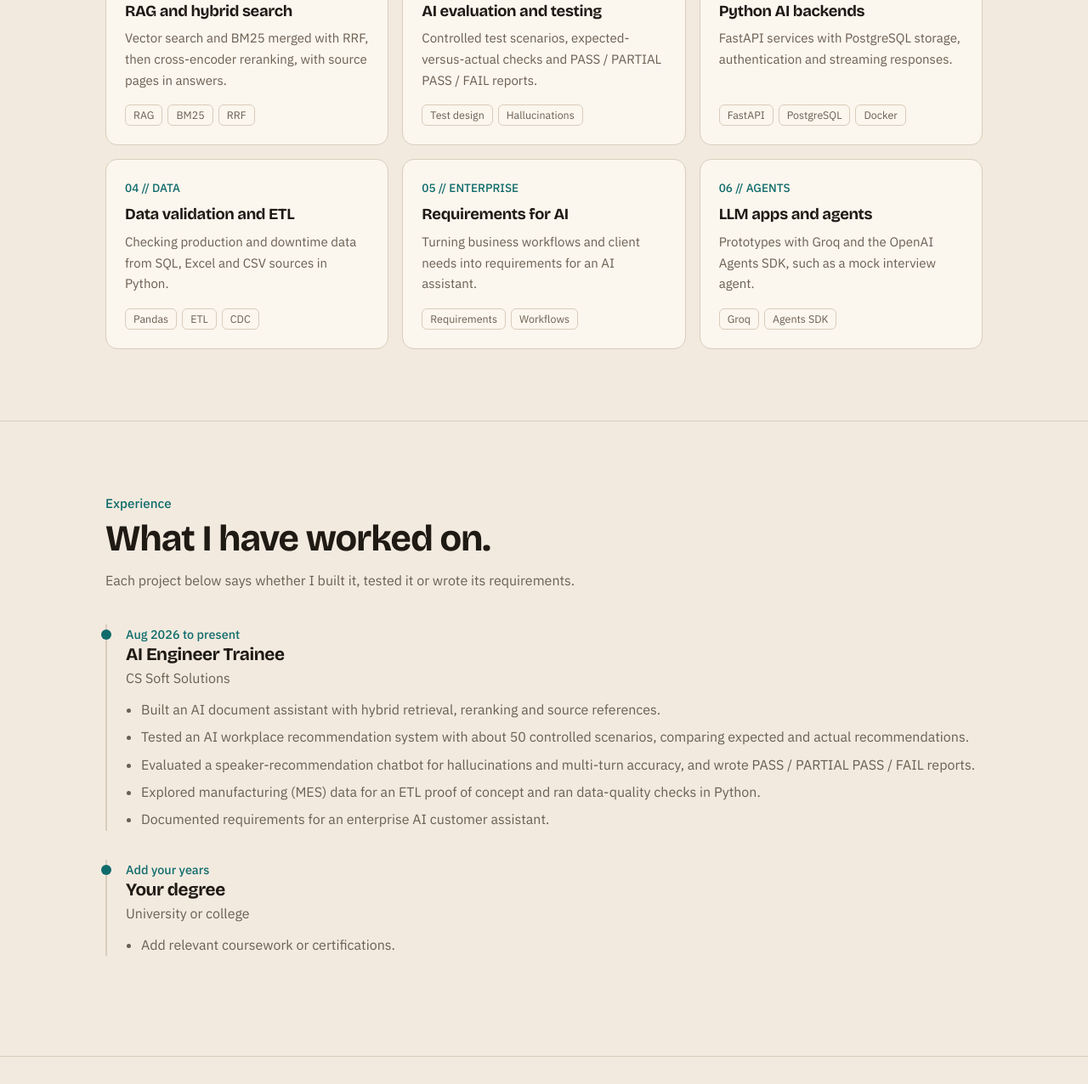
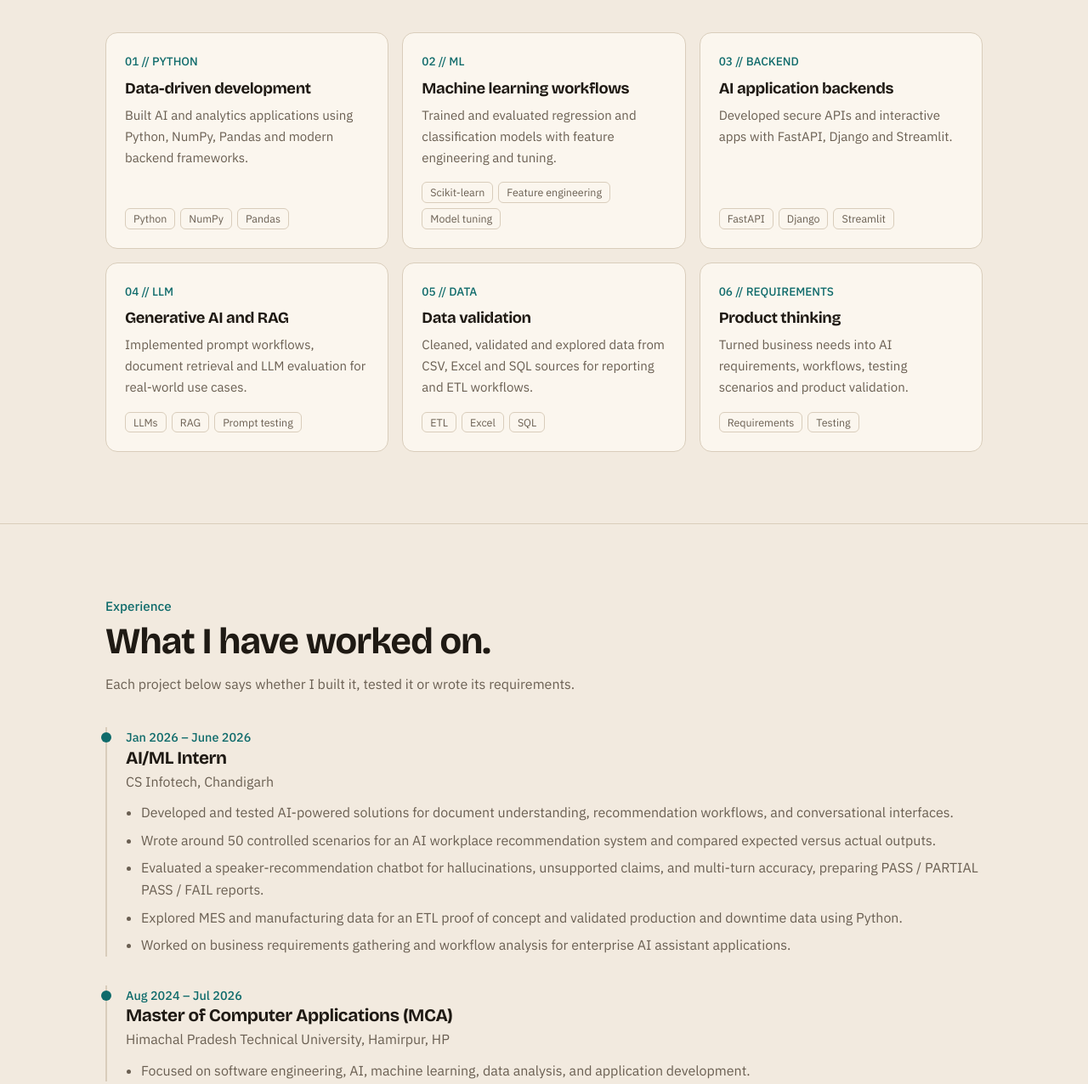
Before and after one commit to raman204704-ux/Portfolio, a plain HTML site: page index.html in a window 1280 px wide. Shown: the part 1132-2408 px from the top of the page at 85% size. Drawn offline with nearby package versions, Linux system fonts and the light colour scheme.

Commit message:
Update portfolio with resume details
Co-authored-by: Copilot <223556219+Copilot@users.noreply.github.com>

```diff
--- a/index.html
+++ b/index.html
@@ -9,7 +9,7 @@
 <meta property="og:title" content="Jatin Minhas – AI Engineer">
 <meta property="og:description" content="RAG, LLM evaluation and backend AI systems. Projects, experience and contact.">
 <meta property="og:type" content="website">
-<script type="application/ld+json">{"@context":"https://schema.org","@type":"Person","name":"Jatin Minhas","jobTitle":"AI Engineer","worksFor":{"@type":"Organization","name":"CS Soft Solutions"},"sameAs":["https://www.linkedin.com/in/jatin-minhas-0293711ab"]}</script>
+<script type="application/ld+json">{"@context":"https://schema.org","@type":"Person","name":"Jatin Minhas","jobTitle":"AI Engineer","worksFor":{"@type":"Organization","name":"CS Infotech"},"sameAs":["https://www.linkedin.com/in/jatin-minhas-0293711ab"]}</script>
 <link rel="preconnect" href="https://fonts.googleapis.com">
 <link rel="preconnect" href="https://fonts.gstatic.com" crossorigin>
 <link href="https://fonts.googleapis.com/css2?family=Bricolage+Grotesque:wght@500;700;800&family=IBM+Plex+Sans:wght@400;500&display=swap" rel="stylesheet">
@@ -28,7 +28,7 @@
 <p class="hi">👋 Hi, I am Jatin, welcome to my portfolio.</p>
 <h1>Jatin Minhas</h1>
 <p class="sub">AI Engineer | Generative AI | RAG | Agentic AI</p>
-<p class="d">I build and test LLM applications: retrieval pipelines, AI agents and the Python backends behind them. I also evaluate AI systems for accuracy and hallucinations.</p>
+<p class="d">MCA student with hands-on experience in Python, Machine Learning, FastAPI, Django, and Generative AI. Skilled in building AI-powered applications, data analysis solutions, and scalable software systems using Python, Scikit-learn, Pandas, and NumPy.</p>
 <div class="btns"><a class="btn primary" href="#projects">View projects</a><a class="btn" href="assets/resume.pdf" download>Download resume</a><a class="btn" href="https://www.linkedin.com/in/jatin-minhas-0293711ab">LinkedIn</a></div>
 </div>
 <div class="pipe" aria-label="Example RAG pipeline"><p class="t">How my document assistant answers a question</p>
@@ -39,7 +39,7 @@
 </div>
 <ul class="chips band" id="hero-chips"></ul>
 <div class="stats">
-<div class="stat"><b>Aug 2026</b><span>Started at CS Soft Solutions</span></div>
+<div class="stat"><b>Jan 2026</b><span>Started AI/ML internship at CS Infotech</span></div>
 <div class="stat"><b>5</b><span>Work projects so far</span></div>
 <div class="stat"><b>~50</b><span>Test scenarios I wrote for one system</span></div>
 <div class="stat"><b>4</b><span>Personal AI and ML projects</span></div>
@@ -48,8 +48,8 @@
 <section id="about"><div class="wrap">
 <p class="kick">About Jatin</p><h2>Real work, not just tutorials.</h2>
 <div class="two">
-<p>I am an AI Engineer Trainee with hands-on experience in Python, machine learning, generative AI and backend development. I enjoy building AI applications with LLMs, retrieval, agents and modern backends, and checking that they give correct answers.</p>
-<ul class="facts"><li><b>Focus:</b> RAG, LLM evaluation, agentic workflows</li><li><b>Stack:</b> Python, FastAPI, LangChain, PostgreSQL, Docker</li><li><b>Currently:</b> AI Engineer Trainee at CS Soft Solutions</li></ul>
+<p>I am an AI Engineer and MCA graduate with hands-on experience in Python, machine learning, generative AI, and backend development. I enjoy building AI-powered applications, data analysis solutions, and scalable software systems, while testing them for accuracy, reliability, and business fit.</p>
+<ul class="facts"><li><b>Focus:</b> RAG, LLM evaluation, prompt testing, and AI product workflows</li><li><b>Stack:</b> Python, FastAPI, Django, LangChain, PostgreSQL, Scikit-learn, Pandas</li><li><b>Currently:</b> AI/ML Intern at CS Infotech, Chandigarh</li></ul>
 </div>
 <div class="cards" id="focus"></div>
 </div></section>
@@ -57,21 +57,22 @@
 <section id="experience"><div class="wrap">
 <p class="kick">Experience</p><h2>What I have worked on.</h2>
 <p class="lead">Each project below says whether I built it, tested it or wrote its requirements.</p>
-<div class="job"><p class="when">Aug 2026 to present</p><h3>AI Engineer Trainee</h3><p class="co">CS Soft Solutions</p>
+<div class="job"><p class="when">Jan 2026 – June 2026</p><h3>AI/ML Intern</h3><p class="co">CS Infotech, Chandigarh</p>
 <ul>
-<li>Built an AI document assistant with hybrid retrieval, reranking and source references.</li>
-<li>Tested an AI workplace recommendation system with about 50 controlled scenarios, comparing expected and actual recommendations.</li>
-<li>Evaluated a speaker-recommendation chatbot for hallucinations and multi-turn accuracy, and wrote PASS / PARTIAL PASS / FAIL reports.</li>
-<li>Explored manufacturing (MES) data for an ETL proof of concept and ran data-quality checks in Python.</li>
-<li>Documented requirements for an enterprise AI customer assistant.</li>
+<li>Developed and tested AI-powered solutions for document understanding, recommendation workflows, and conversational interfaces.</li>
+<li>Wrote around 50 controlled scenarios for an AI workplace recommendation system and compared expected versus actual outputs.</li>
+<li>Evaluated a speaker-recommendation chatbot for hallucinations, unsupported claims, and multi-turn accuracy, preparing PASS / PARTIAL PASS / FAIL reports.</li>
+<li>Explored MES and manufacturing data for an ETL proof of concept and validated production and downtime data using Python.</li>
+<li>Worked on business requirements gathering and workflow analysis for enterprise AI assistant applications.</li>
 </ul></div>
-<div class="job"><p class="when">Add your years</p><h3>Your degree</h3><p class="co">University or college</p><ul><li>Add relevant coursework or certifications.</li></ul></div>
+<div class="job"><p class="when">Aug 2024 – Jul 2026</p><h3>Master of Computer Applications (MCA)</h3><p class="co">Himachal Pradesh Technical University, Hamirpur, HP</p><ul><li>Focused on software engineering, AI, machine learning, data analysis, and application development.</li></ul></div>
+<div class="job"><p class="when">Aug 2020 – Jul 2023</p><h3>Bachelor of Computer Science (BSc CS)</h3><p class="co">DAV College, Jalandhar, Punjab</p><ul><li>Built a foundation in programming, databases, data structures, and system design.</li></ul></div>
 </div></section>
 
 <section id="projects"><div class="wrap">
 <p class="kick">Projects</p><h2>Selected work.</h2>
 <p class="lead">Each project shows the problem, what I did and the tools I used.</p>
-<h3 class="grp">At CS Soft Solutions</h3><div class="cards" id="p-work"></div>
+<h3 class="grp">At CS Infotech</h3><div class="cards" id="p-work"></div>
 <h3 class="grp s">Personal projects</h3><div class="cards" id="p-personal"></div>
 </div></section>
 
@@ -84,7 +85,7 @@
 <section id="contact" class="cta"><div class="wrap">
 <p class="kick">Open to opportunities</p><h2>Let's build AI that works.</h2>
 <p class="lead">Open to AI engineering roles and collaborations. Email is the fastest way to reach me.</p>
-<div class="btns"><a class="btn primary" href="mailto:jatinminhas17@gmail.com">Email me</a><a class="btn" href="https://www.linkedin.com/in/jatin-minhas-0293711ab">LinkedIn</a><a class="btn" href="https://github.com/your-username">GitHub</a><a class="btn" href="assets/resume.pdf" download>Download resume</a></div>
+<div class="btns"><a class="btn primary" href="mailto:jatinminhas17@gmail.com">Email me</a><a class="btn" href="https://www.linkedin.com/in/jatin-minhas-0293711ab">LinkedIn</a><a class="btn" href="assets/resume.pdf" download>Download resume</a></div>
 </div></section>
 </main>
 <footer><div class="wrap">© <span id="yr"></span> Jatin Minhas. Built with HTML, CSS and JavaScript.</div></footer>
--- a/js/projects.js
+++ b/js/projects.js
@@ -1,30 +1,30 @@
 // ---- EDIT YOUR CONTENT HERE ----
-const heroChips=["RAG","Hybrid search","LLM evaluation","Prompt testing","FastAPI","LangChain","PostgreSQL","Docker","ETL","Pandas","YOLO","Scikit-learn"];
+const heroChips=["Python","Machine Learning","FastAPI","Django","Generative AI","RAG","LLM evaluation","Pandas","NumPy","Scikit-learn","LangChain","SQL"];
 const focus=[
-["01 // RETRIEVAL","RAG and hybrid search","Vector search and BM25 merged with RRF, then cross-encoder reranking, with source pages in answers.",["RAG","BM25","RRF"]],
-["02 // EVALUATION","AI evaluation and testing","Controlled test scenarios, expected-versus-actual checks and PASS / PARTIAL PASS / FAIL reports.",["Test design","Hallucinations"]],
-["03 // BACKEND","Python AI backends","FastAPI services with PostgreSQL storage, authentication and streaming responses.",["FastAPI","PostgreSQL","Docker"]],
-["04 // DATA","Data validation and ETL","Checking production and downtime data from SQL, Excel and CSV sources in Python.",["Pandas","ETL","CDC"]],
-["05 // ENTERPRISE","Requirements for AI","Turning business workflows and client needs into requirements for an AI assistant.",["Requirements","Workflows"]],
-["06 // AGENTS","LLM apps and agents","Prototypes with Groq and the OpenAI Agents SDK, such as a mock interview agent.",["Groq","Agents SDK"]]];
+["01 // PYTHON","Data-driven development","Built AI and analytics applications using Python, NumPy, Pandas and modern backend frameworks.",["Python","NumPy","Pandas"]],
+["02 // ML","Machine learning workflows","Trained and evaluated regression and classification models with feature engineering and tuning.",["Scikit-learn","Feature engineering","Model tuning"]],
+["03 // BACKEND","AI application backends","Developed secure APIs and interactive apps with FastAPI, Django and Streamlit.",["FastAPI","Django","Streamlit"]],
+["04 // LLM","Generative AI and RAG","Implemented prompt workflows, document retrieval and LLM evaluation for real-world use cases.",["LLMs","RAG","Prompt testing"]],
+["05 // DATA","Data validation","Cleaned, validated and explored data from CSV, Excel and SQL sources for reporting and ETL workflows.",["ETL","Excel","SQL"]],
+["06 // REQUIREMENTS","Product thinking","Turned business needs into AI requirements, workflows, testing scenarios and product validation.",["Requirements","Testing"]]];
 const projects=[
 {g:"work",name:"AI Document Assistant",status:"Ongoing",cls:"Ongoing",desc:"Ask questions about uploaded PDFs and get answers grounded in the source text.",
- pts:["PDF upload and processing, conversation history and follow-up questions","Hybrid search (vector plus BM25) merged with Reciprocal Rank Fusion, then cross-encoder reranking","Streaming responses, source references with page numbers, user authentication","FastAPI backend, PostgreSQL storage, Streamlit front end, Docker setup"],tech:["Python","FastAPI","LangChain","PostgreSQL","RAG"]},
-{g:"work",name:"AI Workplace Recommendation System",status:"Testing",cls:"Testing",desc:"My role: testing a system that spots repetitive workplace activity and suggests automation.",
- pts:["Wrote about 50 controlled scenarios: repetitive activity, slow manual workflows, navigation and information hunting","Compared expected and actual recommendations","Found classification and recommendation failures"],tech:["AI evaluation","Test design","Pattern detection"]},
-{g:"work",name:"Engage AI: Speaker Recommendation Chatbot",status:"Testing",cls:"Testing",desc:"My role: testing a chatbot that recommends speakers from natural-language requests.",
- pts:["Tested searches, budget and location limits, and multi-turn conversations","Looked for hallucinations, unsupported claims and missing speaker information","Wrote PASS / PARTIAL PASS / FAIL reports"],tech:["LLM evaluation","Prompt testing"]},
-{g:"work",name:"TrakSYS MES: ETL Proof of Concept",status:"Proof of concept",cls:"PoC",desc:"Exploring manufacturing execution system data for an ETL pipeline.",
- pts:["Studied MES database structure, historian data and large tables","Validated production and downtime data from Excel and CSV files","Ran data-quality checks in Python and explored change data capture (CDC)"],tech:["Python","Pandas","SQL Server","ETL","CDC"]},
-{g:"work",name:"Sandy: Tax Appeal Plus AI Customer Assistant",status:"Requirements",cls:"Requirements",desc:"My role: requirements for an enterprise AI assistant for customers.",
- pts:["Analysed existing business workflows and client requirements","Identified chatbot functions and wrote requirement documents","Looked at authentication and integration with the customer portal"],tech:["Requirements","Enterprise AI"]},
-{g:"personal",name:"AI Mock Interview Agent",status:"Prototype",cls:"Prototype",desc:"An agent that runs practice interviews.",pts:["Add what the agent asks and how it gives feedback"],tech:["Python","Groq","OpenAI Agents SDK","FastAPI"]},
-{g:"personal",name:"AI English Rephraser",status:"Prototype",cls:"Prototype",desc:"Rewrites selected text into clearer English with a keyboard shortcut.",pts:["Add how the shortcut triggers the rewrite"],tech:["Python","Groq","AutoHotkey"]},
-{g:"personal",name:"Computer Vision Applications",status:"Prototype",cls:"Prototype",desc:"Object detection experiments on images and video.",pts:["Add what you detect and how well it works"],tech:["Python","YOLO","OpenCV"]},
-{g:"personal",name:"ML Prediction Models",status:"Prototype",cls:"Prototype",desc:"Prediction models built with scikit-learn.",pts:["Add the data and what you predict"],tech:["Python","Scikit-learn"]}];
-const skills={"Programming and backend":["Python","SQL","FastAPI","Django","REST APIs"],"Generative AI and RAG":["LLMs","Prompt engineering","Groq","LangChain","Hybrid search","BM25","Reranking"],"Data and databases":["PostgreSQL","Redis","Pandas","ETL","CDC","Data validation"],"ML and vision":["Scikit-learn","YOLO","OpenCV"],"Tools":["Git","Docker","Postman"]};
+ pts:["Built a document assistant that processes PDFs and answers questions based on the source text","Used hybrid search with vector retrieval and BM25, then reranked results for better relevance","Added source references with page numbers and a streaming response workflow","Developed the FastAPI backend, PostgreSQL storage and Streamlit user interface"],tech:["Python","FastAPI","LangChain","PostgreSQL","RAG"]},
+{g:"work",name:"AI Workplace Recommendation System",status:"Testing",cls:"Testing",desc:"Tested a system that identifies repetitive workplace activity and recommends automation opportunities.",
+ pts:["Wrote about 50 controlled scenarios covering repetitive tasks, slow manual workflows and information hunting","Compared expected and actual recommendations to check model quality","Identified classification failures and recommendation gaps for improvement"],tech:["AI evaluation","Test design","Pattern detection"]},
+{g:"work",name:"Engage AI: Speaker Recommendation Chatbot",status:"Testing",cls:"Testing",desc:"Evaluated a chatbot that recommends speakers based on natural-language requests.",
+ pts:["Tested search logic, budget and location filters and multi-turn conversations","Looked for hallucinations, unsupported claims and missing speaker information","Prepared PASS / PARTIAL PASS / FAIL reports for decision-making"],tech:["LLM evaluation","Prompt testing","NLP"]},
+{g:"work",name:"TrakSYS MES: ETL Proof of Concept",status:"Proof of concept",cls:"PoC",desc:"Explored manufacturing execution system data for an ETL workflow and quality checks.",
+ pts:["Studied MES database structure, historian data and large production tables","Validated production and downtime data from Excel and CSV sources","Ran data-quality checks in Python and explored change data capture (CDC)"],tech:["Python","Pandas","SQL Server","ETL","CDC"]},
+{g:"work",name:"Sandy: Tax Appeal Plus AI Customer Assistant",status:"Requirements",cls:"Requirements",desc:"Worked on requirements and workflow analysis for an enterprise AI customer assistant.",
+ pts:["Analysed existing business workflows and client requirements","Defined chatbot capabilities and key user journeys","Mapped authentication, workflow logic and portal integration needs"],tech:["Requirements","Enterprise AI"]},
+{g:"personal",name:"AI Mock Interview Agent",status:"Prototype",cls:"Prototype",desc:"An agent that runs role-specific mock interviews and evaluates the candidate response.",pts:["Generates interview questions using LLM prompts and role context","Scores and provides feedback on communication, technical knowledge and suitability","Built with FastAPI for the backend and Streamlit for the interviewer UI"],tech:["Python","Groq","LangChain","FastAPI"]},
+{g:"personal",name:"House Price Prediction System",status:"Prototype",cls:"Prototype",desc:"A machine learning web app that predicts home prices based on property features and user input.",pts:["Preprocessed data, performed feature engineering and exploratory analysis using Pandas and NumPy","Trained and evaluated regression models with Scikit-learn","Built a Django-based web interface for live predictions"],tech:["Python","Django","Scikit-learn","Pandas"]},
+{g:"personal",name:"E-Commerce Web Application using Django & Stripe",status:"Prototype",cls:"Prototype",desc:"A secure full-stack e-commerce app with authentication, shopping cart management and online payments.",pts:["Built a Django-based shopping platform with product catalog, cart and order workflows","Added user authentication and secure Stripe payment integration","Created responsive storefront pages using HTML, CSS and Bootstrap"],tech:["Python","Django","Stripe","Bootstrap"]},
+{g:"personal",name:"AI English Rephraser",status:"Prototype",cls:"Prototype",desc:"A tool that rewrites selected text into clearer English with a quick keyboard shortcut.",pts:["Uses an LLM to improve readability and clarity of written content","Integrates with desktop automation for fast, user-friendly rewriting","Built for day-to-day writing assistance and refinement"],tech:["Python","Groq","Automation"]}];
+const skills={"Programming and backend":["Python","SQL","FastAPI","Django","REST APIs","Streamlit","SQLite","PostgreSQL"],"Generative AI and RAG":["LLMs","Prompt engineering","Groq","LangChain","LangGraph","RAG","Hybrid search","BM25","Reranking"],"Data and ML":["Pandas","NumPy","Scikit-learn","Linear Regression","Logistic Regression","Decision Trees","SVM","KNN","K-Means","PCA","Feature Engineering","Hyperparameter Tuning"],"Data tools and validation":["ETL","Data validation","Excel","CSV","SQL","Requirements analysis"],"Tools":["Git","Docker","VS Code","PyCharm","Postman","Jupyter"]};
 const faq=[
-["What has Jatin built?","He built an AI document assistant (FastAPI, PostgreSQL, hybrid RAG with reranking and streaming answers) and personal projects such as a mock interview agent and an English rephraser."],
-["What is his testing experience?","He wrote about 50 controlled scenarios for an AI workplace recommendation system and tested a speaker-recommendation chatbot for hallucinations, with PASS / PARTIAL PASS / FAIL reports."],
-["Where does he work?","He joined CS Soft Solutions as an AI Engineer Trainee in August 2026."],
+["What has Jatin built?","He has built AI document assistants, recommendation system evaluation work, ETL data analysis, and machine learning projects such as house-price prediction and e-commerce applications."],
+["What is his testing experience?","He wrote about 50 controlled scenarios for an AI workplace recommendation system and evaluated a speaker recommendation chatbot for hallucinations and multi-turn accuracy with PASS / PARTIAL PASS / FAIL reports."],
+["Where does he work?","He completed an AI/ML internship at CS Infotech, Chandigarh, and is focused on AI engineering, machine learning and backend AI systems."],
 ["How do I contact him?","Email jatinminhas17@gmail.com or use the LinkedIn link in the Contact section."]];
```
